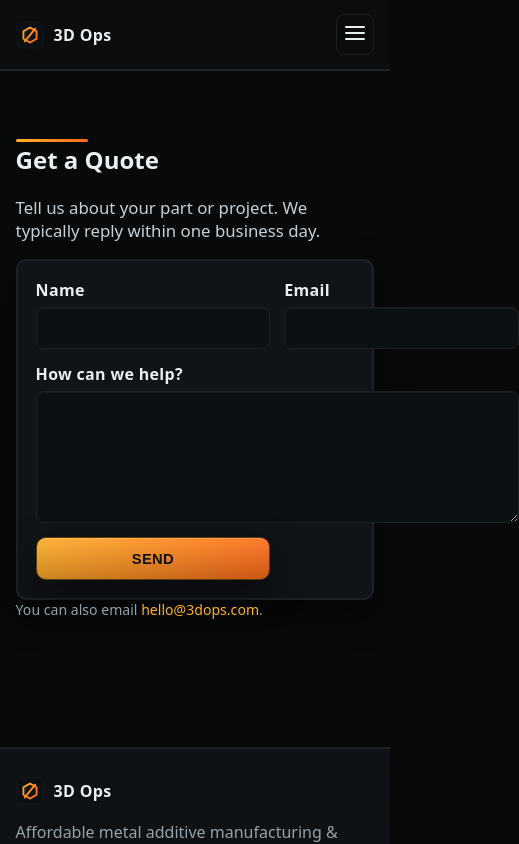
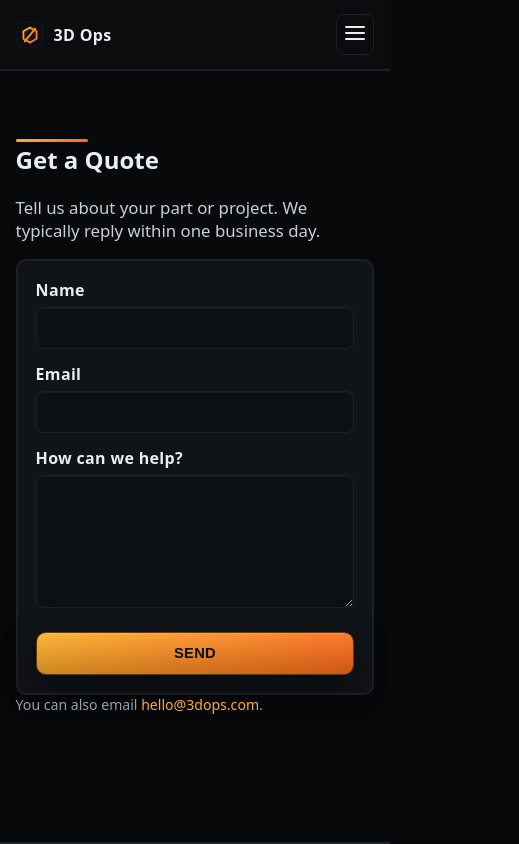
Before and after one commit to Path-Magic-Tech/3dops-marketing, a React (Vite) app: page /contact in a window 390 px wide. Shown: the top 844 px of the page, 519 px wide, since content can reach past the window. Built offline with nearby package versions, Linux system fonts and the light colour scheme.

Commit message:
fixes minor bugs with site

```diff
--- a/src/App.jsx
+++ b/src/App.jsx
@@ -1,10 +1,20 @@
-import { Outlet, NavLink, Link } from "react-router-dom"
-import { useState } from "react"
+import { Outlet, NavLink, Link, useLocation } from "react-router-dom"
+import { useState, useEffect} from "react";
 
 const ASSET = (p) => `${import.meta.env.BASE_URL}${p}`
 
 export default function App(){
   const [open, setOpen] = useState(false)
+  const NavigateTop = () => {
+    setOpen(false)
+    const { pathname } = useLocation();
+
+    useEffect(() => {
+      window.scrollTo(0, 0);
+    }, [pathname]);
+
+    return null;
+  }
   return (
     <div className="site">
       <header className="site-header">
@@ -18,11 +28,11 @@ export default function App(){
             <svg viewBox="0 0 24 24" width="24" height="24"><path d="M3 6h18M3 12h18M3 18h18" stroke="currentColor" strokeWidth="2" strokeLinecap="round"/></svg>
           </button>
           <nav className={"nav "+(open?"open":"")}>
-            <NavLink to="/" end>Home</NavLink>
-            <NavLink to="/services">Services</NavLink>
-            <NavLink to="/work">Work</NavLink>
-            <NavLink to="/about">About</NavLink>
-            <NavLink to="/contact" className="cta">Get a Quote</NavLink>
+            <NavLink to="/" end onClick={NavigateTop}>Home</NavLink>
+            <NavLink to="/services" onClick={NavigateTop}>Services</NavLink>
+            <NavLink to="/work" onClick={NavigateTop}>Work</NavLink>
+            <NavLink to="/about" onClick={NavigateTop}>About</NavLink>
+            <NavLink to="/contact" className="cta" onClick={NavigateTop}>Get a Quote</NavLink>
           </nav>
         </div>
       </header>
--- a/src/styles/3dops.css
+++ b/src/styles/3dops.css
@@ -147,8 +147,40 @@ a:hover{text-decoration:underline}
 }
 .contact-form label{display:flex; flex-direction:column; gap:6px; font-weight:700; letter-spacing:.02em}
 .contact-form input, .contact-form textarea{
-  background:#0b1013; color:var(--text); border:1px solid var(--border); border-radius:8px; padding:.7rem .8rem; font-size:1rem;
-  box-shadow: inset 0 1px 0 rgba(255,255,255,.04)
+  background:#0b1013;
+  color:var(--text);
+  border:1px solid var(--border);
+  border-radius:8px;
+  padding:.7rem .8rem;
+  font-size:1rem;
+  box-shadow: inset 0 1px 0 rgba(255,255,255,.04);
+  width:100%;
+  min-width:0;
+  box-sizing:border-box;
+}
+
+@media (max-width: 620px){
+  .contact-form{
+    grid-template-columns:1fr;
+  }
+}
+
+.contact-form button[type="submit"] {
+  grid-column: 1 / -1;
+  width: 100%;
+  padding: .78rem 1.15rem;
+  border-radius: 10px;
+  font-weight: 900;
+  letter-spacing: .02em;
+  background:
+    linear-gradient(180deg, rgba(255,255,255,.08), rgba(0,0,0,.2)),
+    linear-gradient(120deg, var(--brand), var(--accent));
+  color: #0c0f0d;
+  border: 1px solid color-mix(in srgb, var(--brand) 35%, #000);
+  box-shadow: inset 0 1px 0 rgba(255,255,255,.12), var(--shadow);
+  text-transform: uppercase;
+  font-size: .92rem;
+  margin-top: 10px;
 }
 .contact-form .wide{grid-column:1 / -1}
 .notice{
```
Also changed, not shown: src/components/ContactForm.jsx (line endings or trailing spaces).
